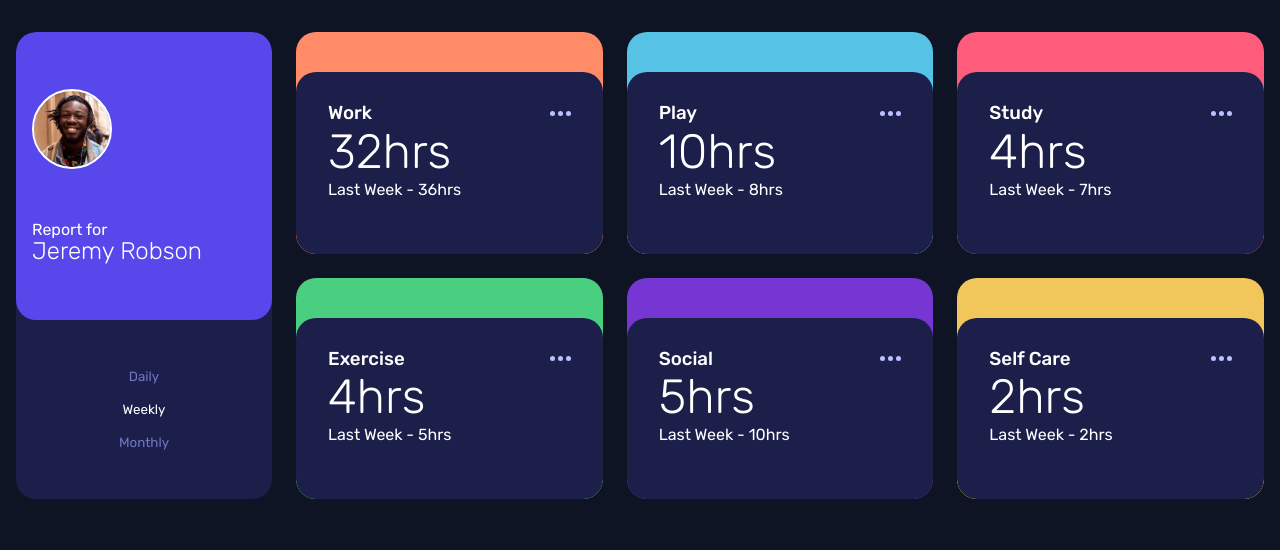
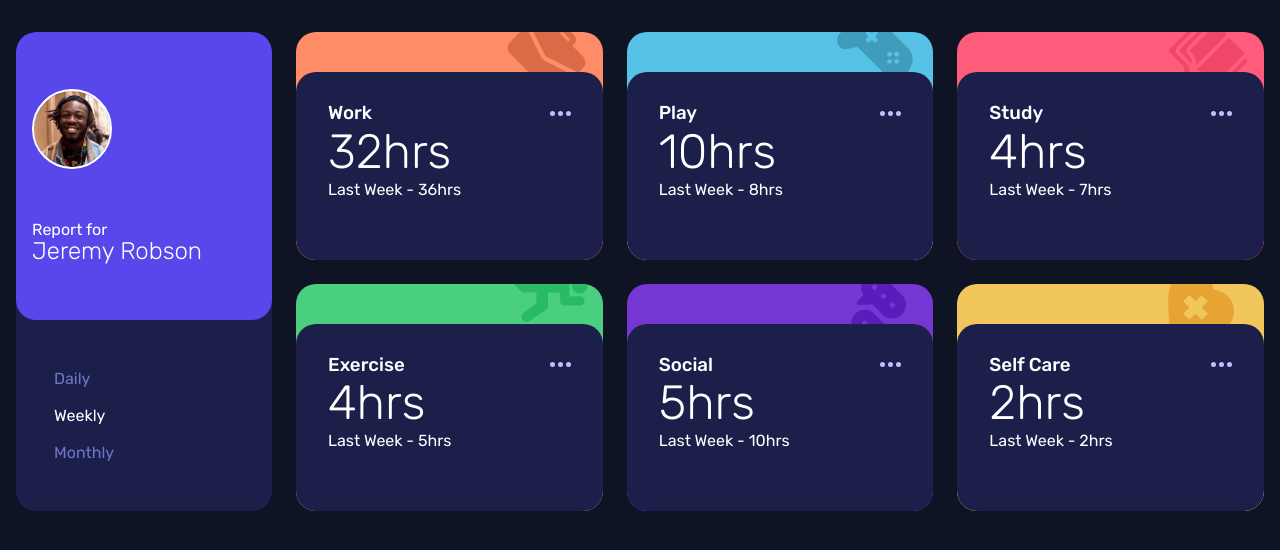
Before and after one commit to magdaszsz/TimeTracking-FrontEndMentor, a plain HTML site: page index.html in a window 1280 px wide. Drawn offline with Linux system fonts and the light colour scheme.

Commit message:
fix minor styling issues

```diff
--- a/style.css
+++ b/style.css
@@ -63,6 +63,7 @@ body  {
   border: none;
   background-color: transparent;
   cursor: pointer;
+  font-size: 1rem;
 }
 
 
@@ -106,6 +107,7 @@ body  {
   display: flex;
   justify-content: space-between;
   color:  hsl(235, 45%, 61%);
+  align-items: flex-start;
 }
 
 .active {
@@ -143,7 +145,7 @@ body  {
 .activity-card {
 
   background-color: hsl(235, 46%, 20%);
-  //z-index: -10;
+  z-index: -10;
   position: relative;
 }
 
```
